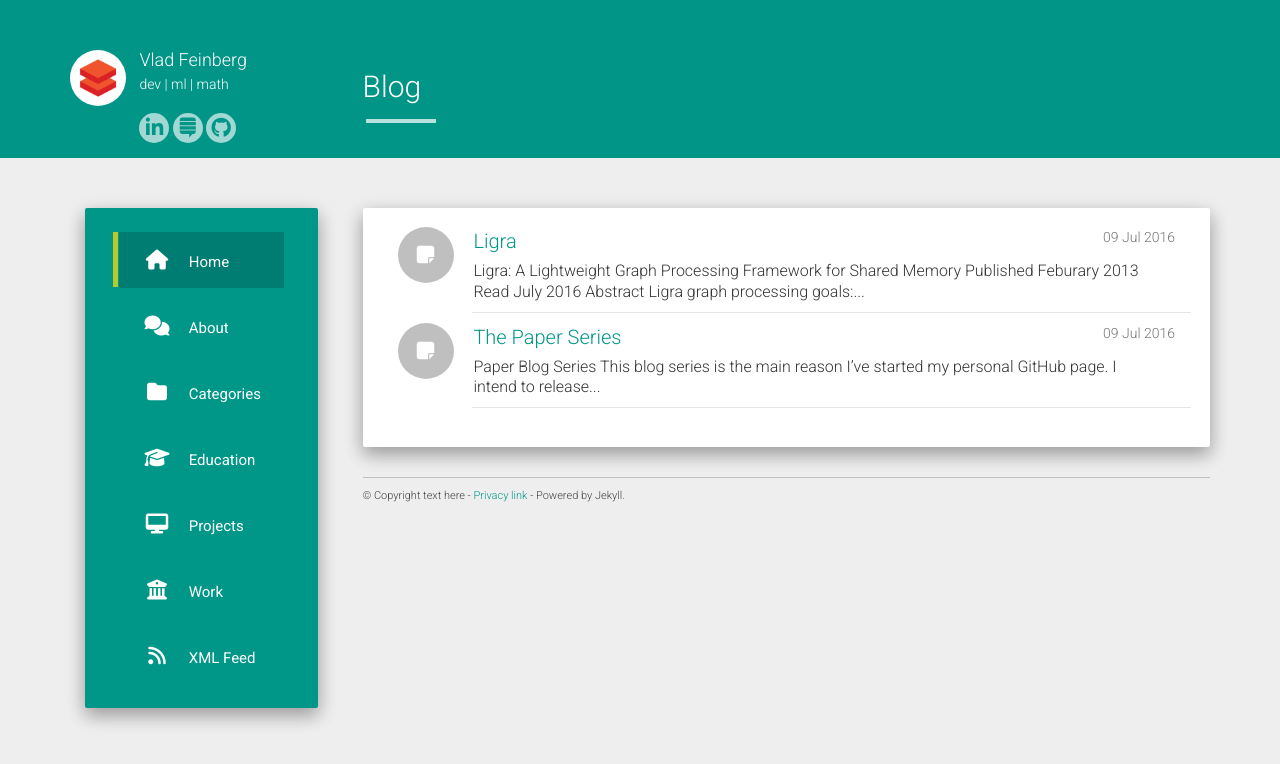
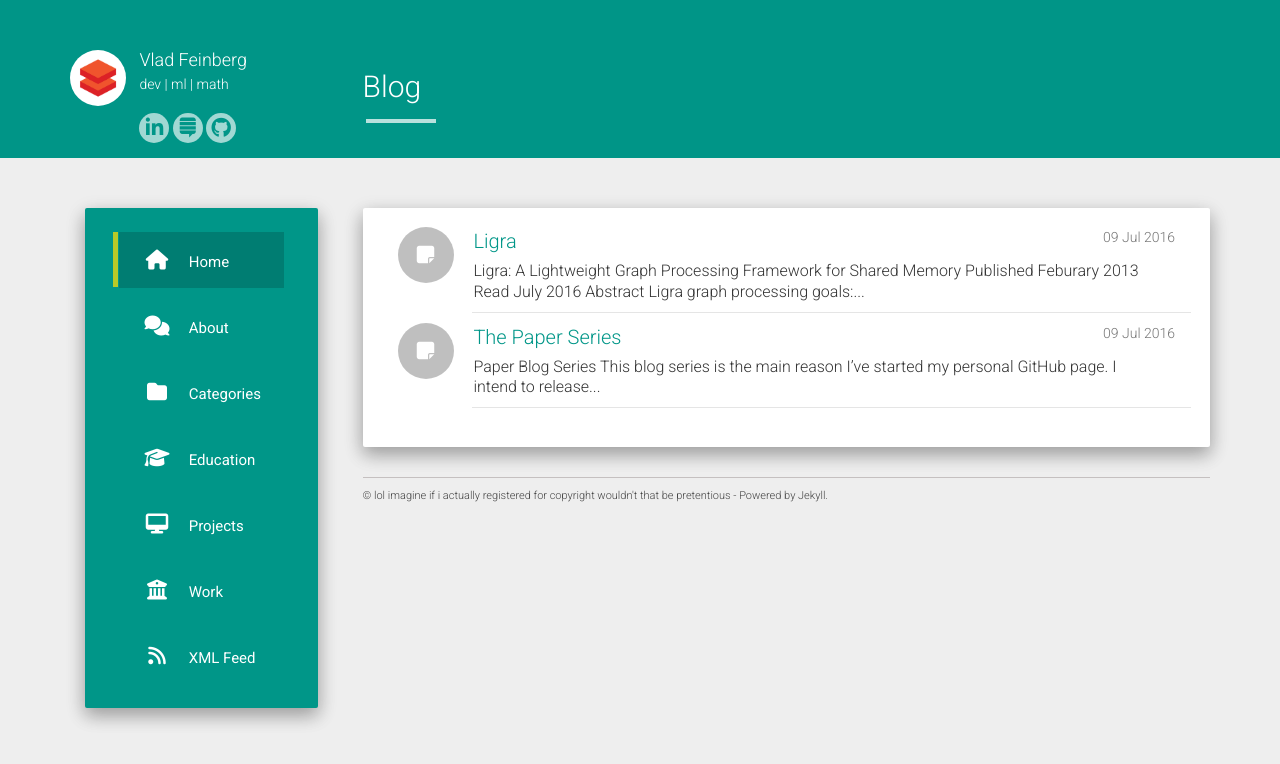
Before and after one commit to vlad17/vlad17.github.io, a Jekyll site: the page built from index.html, in a window 1280 px wide. Shown: the top 764 px of the page. Built offline with Jekyll 4.4.1, drawn with Linux system fonts in a browser that asks for light colours; nearby versions of some CDN libraries; the list of posts is cut into pages by our own code.

Commit message:
Got rid of privacy link, copyright

```diff
--- a/_layouts/default.html
+++ b/_layouts/default.html
@@ -144,9 +144,8 @@
                 <div class="row">
                   <div class="col-md-12 col-xs-12 footer">
                 <footer>
-                    © Copyright text here
-
-                    - <a href="#">Privacy link</a> - Powered by Jekyll.
+                  © lol imagine if i actually registered for copyright wouldn't that be pretentious
+                  - Powered by Jekyll.
 
                 </footer>
                 <div align="center">
```
Also changed, not shown: README.md.
